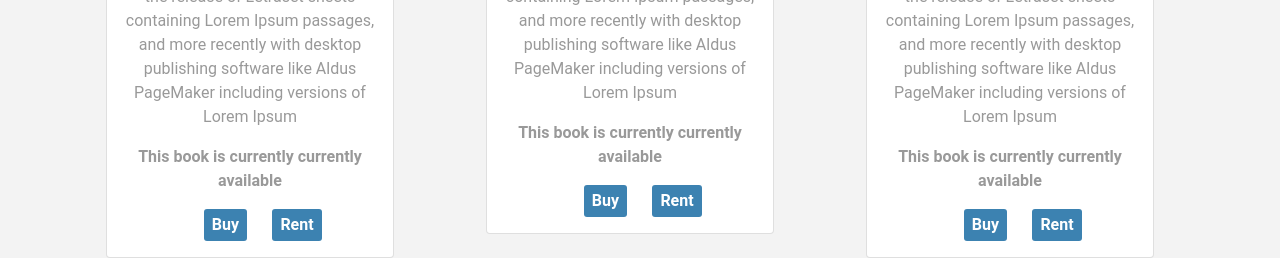
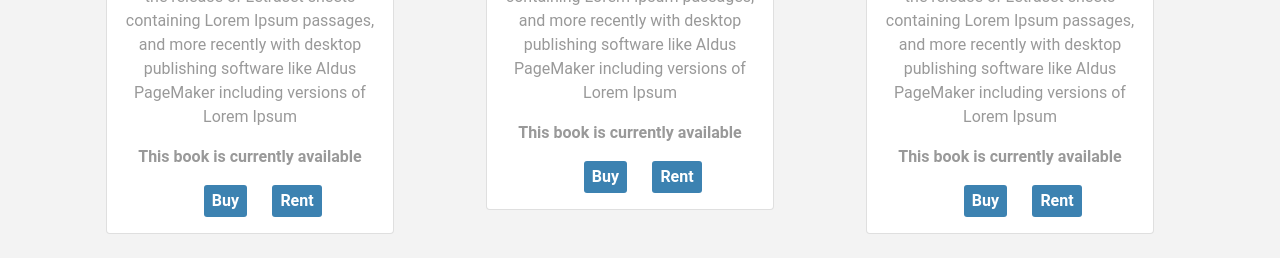
Before and after one commit to kushager-cyber/TechBook, a React (Create React App) app: page / in a window 1280 px wide. Shown: the part 820-1078 px from the top of the page. Built offline with nearby package versions, Linux system fonts and the light colour scheme; a web font is replaced by a local one.

Commit message:
Twelevth-commit-with-redux

```diff
--- a/src/Components/Data.js
+++ b/src/Components/Data.js
@@ -9,7 +9,7 @@ export const books = [
     category: "Hardware ",
     Description:
       "Lorem Ipsum is simply dummy text of the printing and typesetting industry. Lorem Ipsum has been the industry's standard dummy text ever since the 1500s, when an unknown printer took a galley of type and scrambled it to make a type specimen book. It has survived not only five centuries, but also the leap into electronic typesetting, remaining essentially unchanged. It was popularised in the 1960s with the release of Letraset sheets containing Lorem Ipsum passages, and more recently with desktop publishing software like Aldus PageMaker including versions of Lorem Ipsum",
-    available: "currently available",
+    available: " available",
   },
   {
     title: "The Art of 64-Bit Assembly",
@@ -19,7 +19,7 @@ export const books = [
     image: "https://itbook.store/img/books/9781718501089.png",
     url: "https://itbook.store/books/9781718501089",
     category: "Hardware ",
-    available: "currently available",
+    available: " available",
     Description:
       "Lorem Ipsum is simply dummy text of the printing and typesetting industry. Lorem Ipsum has been the industry's standard dummy text ever since the 1500s, when an unknown printer took a galley of type and scrambled it to make a type specimen book. It has survived not only five centuries, but also the leap into electronic typesetting, remaining essentially unchanged. It was popularised in the 1960s with the release of Letraset sheets containing Lorem Ipsum passages, and more recently with desktop publishing software like Aldus PageMaker including versions of Lorem Ipsum",
   },
@@ -31,7 +31,7 @@ export const books = [
     image: "https://itbook.store/img/books/9781718501751.png",
     url: "https://itbook.store/books/9781718501751",
     category: "Computer Science ",
-    available: "currently available",
+    available: " available",
     Description:
       "Lorem Ipsum is simply dummy text of the printing and typesetting industry. Lorem Ipsum has been the industry's standard dummy text ever since the 1500s, when an unknown printer took a galley of type and scrambled it to make a type specimen book. It has survived not only five centuries, but also the leap into electronic typesetting, remaining essentially unchanged. It was popularised in the 1960s with the release of Letraset sheets containing Lorem Ipsum passages, and more recently with desktop publishing software like Aldus PageMaker including versions of Lorem Ipsum",
   },
@@ -43,7 +43,7 @@ export const books = [
     image: "https://itbook.store/img/books/9781718501850.png",
     url: "https://itbook.store/books/9781718501850",
     category: "Computer Science ",
-    available: "currently available",
+    available: " available",
     Description:
       "Lorem Ipsum is simply dummy text of the printing and typesetting industry. Lorem Ipsum has been the industry's standard dummy text ever since the 1500s, when an unknown printer took a galley of type and scrambled it to make a type specimen book. It has survived not only five centuries, but also the leap into electronic typesetting, remaining essentially unchanged. It was popularised in the 1960s with the release of Letraset sheets containing Lorem Ipsum passages, and more recently with desktop publishing software like Aldus PageMaker including versions of Lorem Ipsum",
   },
@@ -55,7 +55,7 @@ export const books = [
     image: "https://itbook.store/img/books/9781718501874.png",
     url: "https://itbook.store/books/9781718501874",
     category: "Hacking ",
-    available: "currently available",
+    available: " available",
     Description:
       "Lorem Ipsum is simply dummy text of the printing and typesetting industry. Lorem Ipsum has been the industry's standard dummy text ever since the 1500s, when an unknown printer took a galley of type and scrambled it to make a type specimen book. It has survived not only five centuries, but also the leap into electronic typesetting, remaining essentially unchanged. It was popularised in the 1960s with the release of Letraset sheets containing Lorem Ipsum passages, and more recently with desktop publishing software like Aldus PageMaker including versions of Lorem Ipsum",
   },
@@ -67,7 +67,7 @@ export const books = [
     image: "https://itbook.store/img/books/9781718501904.png",
     url: "https://itbook.store/books/9781718501904",
     category: "Computer Science ",
-    available: "currently available",
+    available: " available",
     Description:
       "Lorem Ipsum is simply dummy text of the printing and typesetting industry. Lorem Ipsum has been the industry's standard dummy text ever since the 1500s, when an unknown printer took a galley of type and scrambled it to make a type specimen book. It has survived not only five centuries, but also the leap into electronic typesetting, remaining essentially unchanged. It was popularised in the 1960s with the release of Letraset sheets containing Lorem Ipsum passages, and more recently with desktop publishing software like Aldus PageMaker including versions of Lorem Ipsum",
   },
@@ -79,7 +79,7 @@ export const books = [
     image: "https://itbook.store/img/books/9781718501928.png",
     url: "https://itbook.store/books/9781718501928",
     category: "Computer Science ",
-    available: "currently available",
+    available: " available",
     Description:
       "Lorem Ipsum is simply dummy text of the printing and typesetting industry. Lorem Ipsum has been the industry's standard dummy text ever since the 1500s, when an unknown printer took a galley of type and scrambled it to make a type specimen book. It has survived not only five centuries, but also the leap into electronic typesetting, remaining essentially unchanged. It was popularised in the 1960s with the release of Letraset sheets containing Lorem Ipsum passages, and more recently with desktop publishing software like Aldus PageMaker including versions of Lorem Ipsum",
   },
@@ -91,7 +91,7 @@ export const books = [
     image: "https://itbook.store/img/books/9781718501966.png",
     url: "https://itbook.store/books/9781718501966",
     category: "Operating System ",
-    available: "currently available",
+    available: " available",
     Description:
       "Lorem Ipsum is simply dummy text of the printing and typesetting industry. Lorem Ipsum has been the industry's standard dummy text ever since the 1500s, when an unknown printer took a galley of type and scrambled it to make a type specimen book. It has survived not only five centuries, but also the leap into electronic typesetting, remaining essentially unchanged. It was popularised in the 1960s with the release of Letraset sheets containing Lorem Ipsum passages, and more recently with desktop publishing software like Aldus PageMaker including versions of Lorem Ipsum",
   },
@@ -103,7 +103,7 @@ export const books = [
     image: "https://itbook.store/img/books/9781718502062.png",
     url: "https://itbook.store/books/9781718502062",
     category: "Computer Science ",
-    available: "currently available",
+    available: " available",
     Description:
       "Lorem Ipsum is simply dummy text of the printing and typesetting industry. Lorem Ipsum has been the industry's standard dummy text ever since the 1500s, when an unknown printer took a galley of type and scrambled it to make a type specimen book. It has survived not only five centuries, but also the leap into electronic typesetting, remaining essentially unchanged. It was popularised in the 1960s with the release of Letraset sheets containing Lorem Ipsum passages, and more recently with desktop publishing software like Aldus PageMaker including versions of Lorem Ipsum",
   },
@@ -115,7 +115,7 @@ export const books = [
     image: "https://itbook.store/img/books/9781484271407.png",
     url: "https://itbook.store/books/9781484271407",
     category: "Computer Science ",
-    available: "currently available",
+    available: " available",
     Description:
       "Lorem Ipsum is simply dummy text of the printing and typesetting industry. Lorem Ipsum has been the industry's standard dummy text ever since the 1500s, when an unknown printer took a galley of type and scrambled it to make a type specimen book. It has survived not only five centuries, but also the leap into electronic typesetting, remaining essentially unchanged. It was popularised in the 1960s with the release of Letraset sheets containing Lorem Ipsum passages, and more recently with desktop publishing software like Aldus PageMaker including versions of Lorem Ipsum",
   },
@@ -127,7 +127,7 @@ export const books = [
     image: "https://itbook.store/img/books/9781484272046.png",
     url: "https://itbook.store/books/9781484272046",
     category: "Computer Science ",
-    available: "currently available",
+    available: " available",
     Description:
       "Lorem Ipsum is simply dummy text of the printing and typesetting industry. Lorem Ipsum has been the industry's standard dummy text ever since the 1500s, when an unknown printer took a galley of type and scrambled it to make a type specimen book. It has survived not only five centuries, but also the leap into electronic typesetting, remaining essentially unchanged. It was popularised in the 1960s with the release of Letraset sheets containing Lorem Ipsum passages, and more recently with desktop publishing software like Aldus PageMaker including versions of Lorem Ipsum",
   },
@@ -140,7 +140,7 @@ export const books = [
     image: "https://itbook.store/img/books/9781484272251.png",
     url: "https://itbook.store/books/9781484272251",
     category: "Computer Science ",
-    available: "currently available",
+    available: " available",
     Description:
       "Lorem Ipsum is simply dummy text of the printing and typesetting industry. Lorem Ipsum has been the industry's standard dummy text ever since the 1500s, when an unknown printer took a galley of type and scrambled it to make a type specimen book. It has survived not only five centuries, but also the leap into electronic typesetting, remaining essentially unchanged. It was popularised in the 1960s with the release of Letraset sheets containing Lorem Ipsum passages, and more recently with desktop publishing software like Aldus PageMaker including versions of Lorem Ipsum",
   },
@@ -153,7 +153,7 @@ export const books = [
     image: "https://itbook.store/img/books/9781484272602.png",
     url: "https://itbook.store/books/9781484272602",
     category: "Computer Science ",
-    available: "currently available",
+    available: " available",
     Description:
       "Lorem Ipsum is simply dummy text of the printing and typesetting industry. Lorem Ipsum has been the industry's standard dummy text ever since the 1500s, when an unknown printer took a galley of type and scrambled it to make a type specimen book. It has survived not only five centuries, but also the leap into electronic typesetting, remaining essentially unchanged. It was popularised in the 1960s with the release of Letraset sheets containing Lorem Ipsum passages, and more recently with desktop publishing software like Aldus PageMaker including versions of Lorem Ipsum",
   },
@@ -165,7 +165,7 @@ export const books = [
     image: "https://itbook.store/img/books/9781484273944.png",
     url: "https://itbook.store/books/9781484273944",
     category: "Computer Science ",
-    available: "no",
+    available: "not available",
     Description:
       "Lorem Ipsum is simply dummy text of the printing and typesetting industry. Lorem Ipsum has been the industry's standard dummy text ever since the 1500s, when an unknown printer took a galley of type and scrambled it to make a type specimen book. It has survived not only five centuries, but also the leap into electronic typesetting, remaining essentially unchanged. It was popularised in the 1960s with the release of Letraset sheets containing Lorem Ipsum passages, and more recently with desktop publishing software like Aldus PageMaker including versions of Lorem Ipsum",
   },
@@ -177,7 +177,7 @@ export const books = [
     image: "https://itbook.store/img/books/9781484274613.png",
     url: "https://itbook.store/books/9781484274613",
     category: "Computer Science ",
-    available: "currently available",
+    available: " available",
     Description:
       "Lorem Ipsum is simply dummy text of the printing and typesetting industry. Lorem Ipsum has been the industry's standard dummy text ever since the 1500s, when an unknown printer took a galley of type and scrambled it to make a type specimen book. It has survived not only five centuries, but also the leap into electronic typesetting, remaining essentially unchanged. It was popularised in the 1960s with the release of Letraset sheets containing Lorem Ipsum passages, and more recently with desktop publishing software like Aldus PageMaker including versions of Lorem Ipsum",
   },
@@ -190,7 +190,7 @@ export const books = [
     image: "https://itbook.store/img/books/9781484277737.png",
     url: "https://itbook.store/books/9781484277737",
     category: "Computer Science ",
-    available: "currently available",
+    available: " available",
     Description:
       "Lorem Ipsum is simply dummy text of the printing and typesetting industry. Lorem Ipsum has been the industry's standard dummy text ever since the 1500s, when an unknown printer took a galley of type and scrambled it to make a type specimen book. It has survived not only five centuries, but also the leap into electronic typesetting, remaining essentially unchanged. It was popularised in the 1960s with the release of Letraset sheets containing Lorem Ipsum passages, and more recently with desktop publishing software like Aldus PageMaker including versions of Lorem Ipsum",
   },
@@ -204,7 +204,7 @@ export const books = [
     image: "https://itbook.store/img/books/1001642413764.png",
     url: "https://itbook.store/books/1001642413764",
     category: "Computer Science ",
-    available: "currently not available",
+    available: " not available",
     Description:
       "Lorem Ipsum is simply dummy text of the printing and typesetting industry. Lorem Ipsum has been the industry's standard dummy text ever since the 1500s, when an unknown printer took a galley of type and scrambled it to make a type specimen book. It has survived not only five centuries, but also the leap into electronic typesetting, remaining essentially unchanged. It was popularised in the 1960s with the release of Letraset sheets containing Lorem Ipsum passages, and more recently with desktop publishing software like Aldus PageMaker including versions of Lorem Ipsum",
   },
@@ -216,7 +216,7 @@ export const books = [
     image: "https://itbook.store/img/books/9781098105099.png",
     url: "https://itbook.store/books/9781098105099",
     category: "Computer Science ",
-    available: "currently not available",
+    available: " not available",
     Description:
       "Lorem Ipsum is simply dummy text of the printing and typesetting industry. Lorem Ipsum has been the industry's standard dummy text ever since the 1500s, when an unknown printer took a galley of type and scrambled it to make a type specimen book. It has survived not only five centuries, but also the leap into electronic typesetting, remaining essentially unchanged. It was popularised in the 1960s with the release of Letraset sheets containing Lorem Ipsum passages, and more recently with desktop publishing software like Aldus PageMaker including versions of Lorem Ipsum",
   },
@@ -228,7 +228,7 @@ export const books = [
     image: "https://itbook.store/img/books/9781492054863.png",
     url: "https://itbook.store/books/9781492054863",
     category: "Computer Science ",
-    available: "currently available",
+    available: " available",
     Description:
       "Lorem Ipsum is simply dummy text of the printing and typesetting industry. Lorem Ipsum has been the industry's standard dummy text ever since the 1500s, when an unknown printer took a galley of type and scrambled it to make a type specimen book. It has survived not only five centuries, but also the leap into electronic typesetting, remaining essentially unchanged. It was popularised in the 1960s with the release of Letraset sheets containing Lorem Ipsum passages, and more recently with desktop publishing software like Aldus PageMaker including versions of Lorem Ipsum",
   },
@@ -240,7 +240,7 @@ export const books = [
     image: "https://itbook.store/img/books/9781492063001.png",
     url: "https://itbook.store/books/9781492063001",
     category: "Computer Science ",
-    available: "currently not available",
+    available: " not available",
     Description:
       "Lorem Ipsum is simply dummy text of the printing and typesetting industry. Lorem Ipsum has been the industry's standard dummy text ever since the 1500s, when an unknown printer took a galley of type and scrambled it to make a type specimen book. It has survived not only five centuries, but also the leap into electronic typesetting, remaining essentially unchanged. It was popularised in the 1960s with the release of Letraset sheets containing Lorem Ipsum passages, and more recently with desktop publishing software like Aldus PageMaker including versions of Lorem Ipsum",
   },
```
